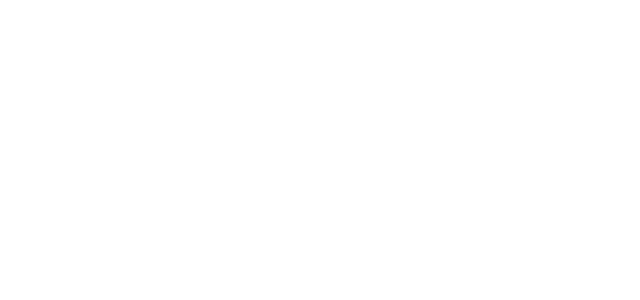
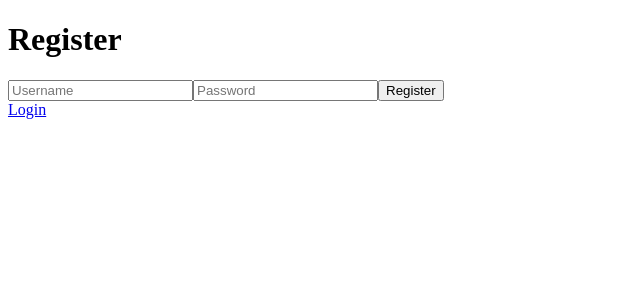
Before and after one commit to merdeput/whiteboard-canvas, a React (Vite) app in the folder client/: page /register in a window 1280 px wide. Before the commit this address had no page. Shown: the top 300 px of the page, without its empty margins (0-640 px from the left). Built offline with nearby package versions, Linux system fonts and the light colour scheme; no server answers.

Commit message:
feat: implement authentication and routing

```diff
--- a/client/src/app/App.jsx
+++ b/client/src/app/App.jsx
@@ -1,13 +1,7 @@
-import { BrowserRouter, Routes, Route } from "react-router-dom";
+import AppRoutes from "../routes/AppRoutes";
 
 function App() {
-  return (
-    <BrowserRouter>
-      <Routes>
-        <Route path="/" element={<div>Home</div>} />
-      </Routes>
-    </BrowserRouter>
-  );
+  return <AppRoutes />;
 }
 
 export default App;
--- /dev/null
+++ b/client/src/pages/LoginPage.jsx
@@ -0,0 +1,79 @@
+import { useState } from "react";
+import { useDispatch } from "react-redux";
+import { useNavigate, Link } from "react-router-dom";
+
+import { login } from "../api/auth.api";
+import { loginSuccess } from "../features/auth/authSlice";
+
+function LoginPage() {
+  const dispatch = useDispatch();
+  const navigate = useNavigate();
+
+  const [username, setUsername] = useState("");
+  const [password, setPassword] = useState("");
+
+  const [error, setError] = useState("");
+
+  async function handleSubmit(e) {
+    e.preventDefault();
+
+    setError("");
+
+    try {
+      const data = await login({
+        username,
+        password,
+      });
+
+      dispatch(
+        loginSuccess({
+          user: data.user,
+          token: data.accessToken,
+        })
+      );
+
+      navigate("/room/demo");
+    } catch (err) {
+      setError(
+        err.response?.data?.message || "Login failed"
+      );
+    }
+  }
+
+  return (
+    <div>
+      <h1>Login</h1>
+
+      <form onSubmit={handleSubmit}>
+        <input
+          placeholder="Username"
+          value={username}
+          onChange={(e) =>
+            setUsername(e.target.value)
+          }
+        />
+
+        <input
+          type="password"
+          placeholder="Password"
+          value={password}
+          onChange={(e) =>
+            setPassword(e.target.value)
+          }
+        />
+
+        <button type="submit">
+          Login
+        </button>
+      </form>
+
+      {error && <p>{error}</p>}
+
+      <Link to="/register">
+        Register
+      </Link>
+    </div>
+  );
+}
+
+export default LoginPage;
--- /dev/null
+++ b/client/src/pages/RegisterPage.jsx
@@ -0,0 +1,69 @@
+import { useState } from "react";
+import { useNavigate, Link } from "react-router-dom";
+
+import { register } from "../api/auth.api";
+
+function RegisterPage() {
+  const navigate = useNavigate();
+  const [username, setUsername] = useState("");
+  const [password, setPassword] = useState("");
+
+  const [error, setError] = useState("");
+
+  async function handleSubmit(e) {
+    e.preventDefault();
+
+    setError("");
+
+    try {
+      await register({
+        username,
+        password,
+      });
+
+      navigate("/login");
+    } catch (err) {
+      setError(
+        err.response?.data?.message ||
+          "Registration failed"
+      );
+    }
+  }
+
+  return (
+    <div>
+      <h1>Register</h1>
+
+      <form onSubmit={handleSubmit}>
+        <input
+          placeholder="Username"
+          value={username}
+          onChange={(e) =>
+            setUsername(e.target.value)
+          }
+        />
+
+        <input
+          type="password"
+          placeholder="Password"
+          value={password}
+          onChange={(e) =>
+            setPassword(e.target.value)
+          }
+        />
+
+        <button type="submit">
+          Register
+        </button>
+      </form>
+
+      {error && <p>{error}</p>}
+
+      <Link to="/login">
+        Login
+      </Link>
+    </div>
+  );
+}
+
+export default RegisterPage;
--- /dev/null
+++ b/client/src/pages/RoomPage.jsx
@@ -0,0 +1,15 @@
+import { useParams } from "react-router-dom";
+
+function RoomPage() {
+  const { roomId } = useParams();
+
+  return (
+    <div>
+      <h1>Room</h1>
+
+      <p>{roomId}</p>
+    </div>
+  );
+}
+
+export default RoomPage;
--- /dev/null
+++ b/client/src/routes/AppRoutes.jsx
@@ -0,0 +1,38 @@
+import { BrowserRouter, Navigate, Route, Routes } from "react-router-dom";
+
+import LoginPage from "../pages/LoginPage";
+import RegisterPage from "../pages/RegisterPage";
+import RoomPage from "../pages/RoomPage";
+
+import ProtectedRoute from "./ProtectedRoute";
+
+function AppRoutes() {
+    return (
+        <BrowserRouter>
+            <Routes>
+                <Route
+                path="/"
+                element={<Navigate to="/login" replace />}
+                />
+
+                <Route path="/login" element={<LoginPage />} />
+
+                <Route
+                path="/register"
+                element={<RegisterPage />}
+                />
+
+                <Route
+                path="/room/:roomId"
+                element={
+                    <ProtectedRoute>
+                    <RoomPage />
+                    </ProtectedRoute>
+                }
+        />
+            </Routes>
+        </BrowserRouter>
+    )
+}
+
+export default AppRoutes;
--- /dev/null
+++ b/client/src/routes/ProtectedRoute.jsx
@@ -0,0 +1,16 @@
+import { Navigate } from "react-router-dom"
+import { useSelector } from "react-redux"
+
+function ProtectedRoute({ children }) {
+    const isAuthenticated = useSelector(
+        (state) => state.auth.isAuthenticated
+    );
+
+    if(!isAuthenticated) {
+        return <Navigate to='/login' replace/>;
+    }
+
+    return children;
+}
+
+export default ProtectedRoute;
```
